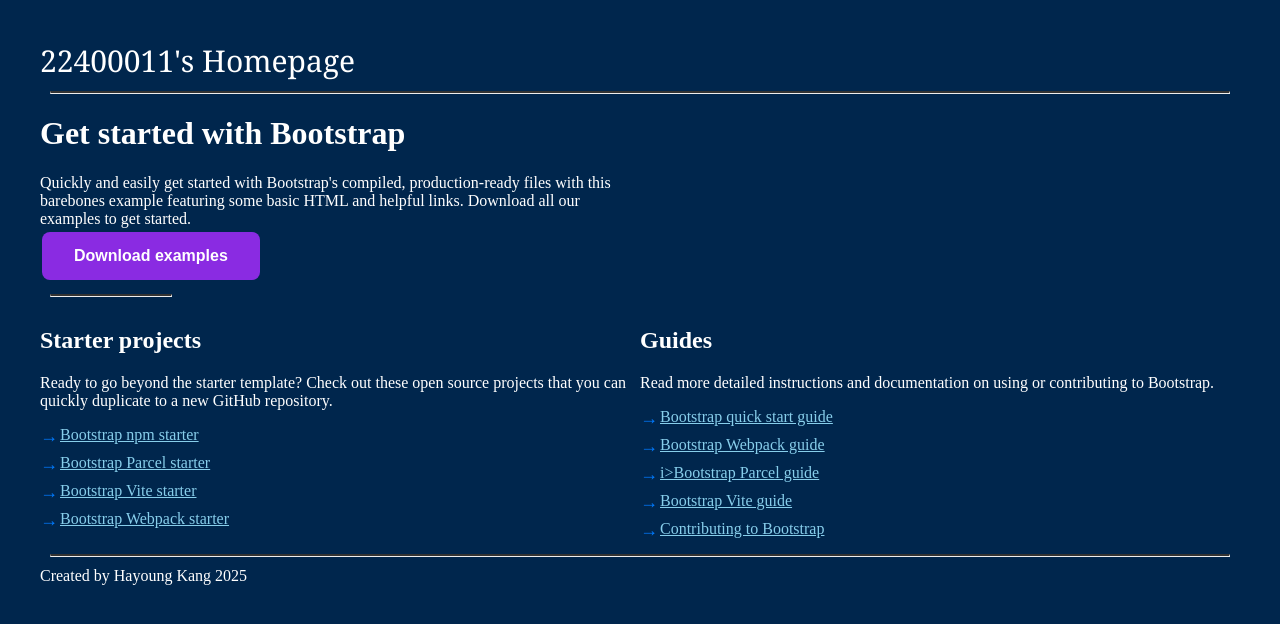
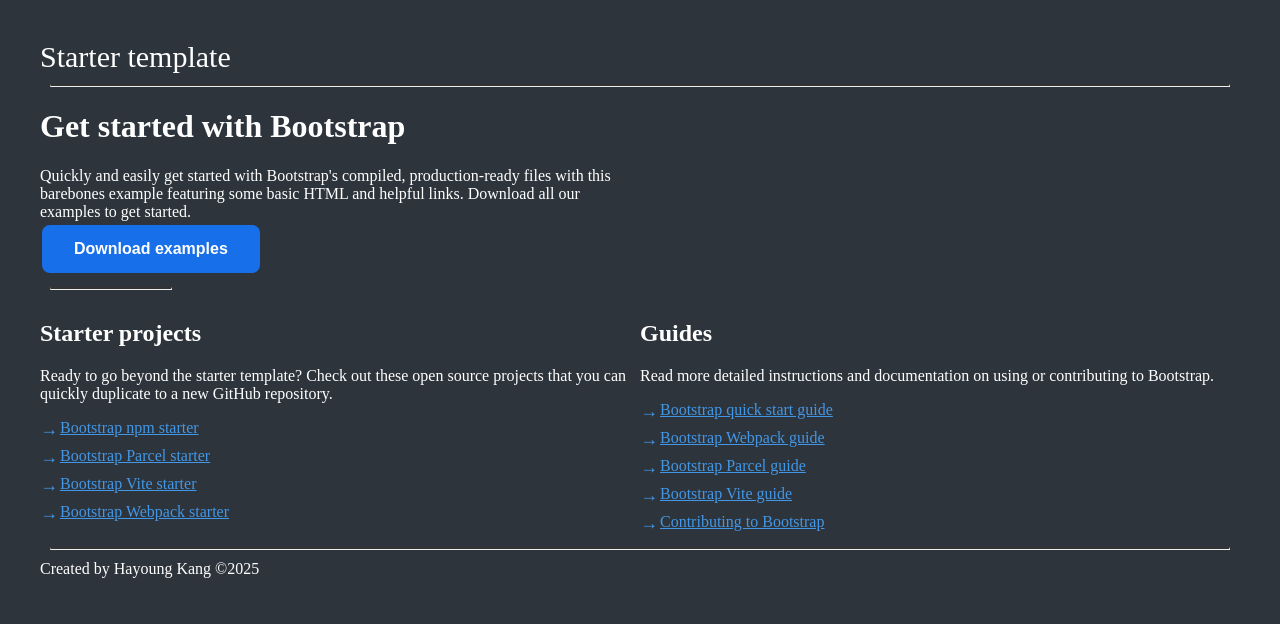
Before and after one commit to hayoung2609/oss_netlify, a plain HTML site: page example.html in a window 1280 px wide. Drawn offline with Linux system fonts and the light colour scheme.

Commit message:
add copyright

```diff
--- a/example.html
+++ b/example.html
@@ -4,12 +4,12 @@
 <head>
     <meta charset="UTF-8">
     <meta name="viewport" content="width=device-width, initial-scale=1.0">
-    <title>Cover Hyeokju</title>
+    <title>Template</title>
 </head>
 
 <style>
     body {
-        background-color: #00264d;
+        background-color: #2e343b;
         margin: 40px;
         justify-content: center;
     }
@@ -20,7 +20,6 @@
 
     #head {
         font-size: 30px;
-        font-family: 'Georgia', serif;
     }
 
     hr {
@@ -29,7 +28,7 @@
     }
 
     .styled-button {
-        background-color: blueviolet;
+        background-color: rgb(23, 111, 234);
         border: none;
         color: white;
         padding: 15px 32px;
@@ -65,7 +64,7 @@
         content: '→';
         position: absolute;
         left: 0;
-        color: #007bff;
+        color: #4297e6;
         font-size: 18px;
     }
 
@@ -80,14 +79,14 @@
     }
 
     a {
-            color: skyblue;
+            color: #4297e6;
             text-decoration: underline;
         }
 </style>
 
 <body>
     <div id="head" class="white">
-        22400011's Homepage
+        Starter template
     </div>
 
     <hr>
@@ -122,7 +121,7 @@
             <ul>
                 <li><a href="#">Bootstrap quick start guide</a></li>
                 <li><a href="#">Bootstrap Webpack guide</a></li>
-                <li><a href="#">i>Bootstrap Parcel guide</a></li>
+                <li><a href="#">Bootstrap Parcel guide</a></li>
                 <li><a href="#">Bootstrap Vite guide</a></li>
                 <li><a href="#">Contributing to Bootstrap</a></li>
             </ul>
@@ -133,7 +132,7 @@
 
 </body>
 <footer>
-    Created by Hayoung Kang 2025
+    Created by Hayoung Kang &copy;2025
 </footer>
 
 </html>
```
